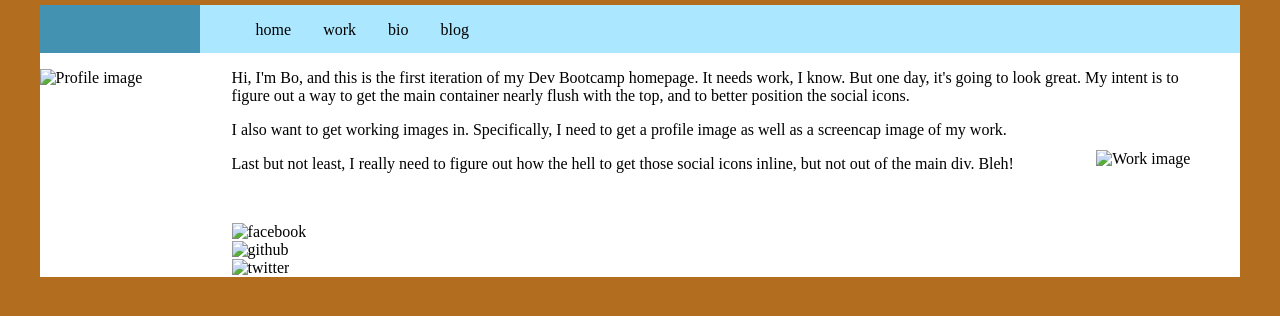
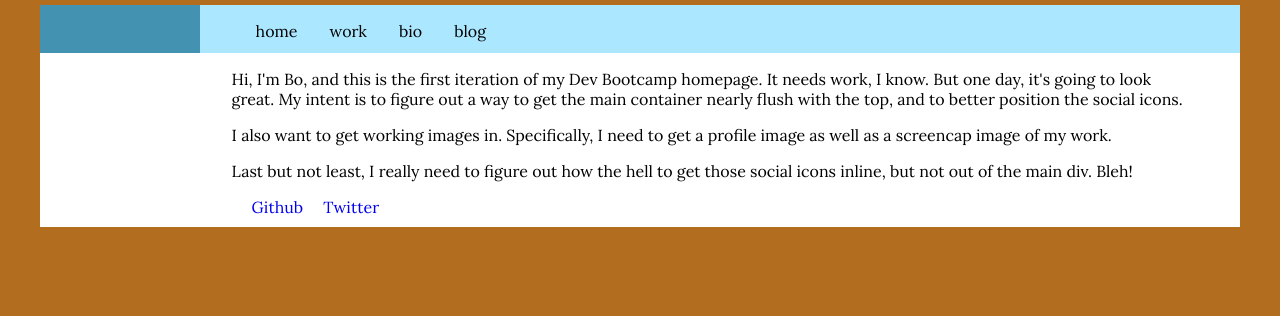
Before and after one commit to boguth/boguth.github.io, a plain HTML site: page index.html in a window 1280 px wide. Drawn offline with Linux system fonts and the light colour scheme.

Commit message:
Committing blog changes.

```diff
--- a/index.html
+++ b/index.html
@@ -4,11 +4,11 @@
     <title>the blog</title>
     <meta charset="UTF-8">
     <link rel="stylesheet" type="text/css" href="stylesheets/default.css">
+    <link href='http://fonts.googleapis.com/css?family=Lora:400,700' rel='stylesheet' type='text/css'>
   </head>
 
   <body>
     <div id="main-container">
-
       <section class="navbar-container">
         <ul class="navbar">
           <li><a href="#">home</a></li>
@@ -21,17 +21,14 @@
       <section class="main">
         <p>Hi, I'm Bo, and this is the first iteration of my Dev Bootcamp homepage. It needs work, I know. But one day, it's going to look great. My intent is to figure out a way to get the main container nearly flush with the top, and to better position the social icons.</p>
         <p>I also want to get working images in. Specifically, I need to get a profile image as well as a screencap image of my work. </p>
-        <img src="#" id="work-image" alt="Work image"/>
         <p>Last but not least, I really need to figure out how the hell to get those social icons inline, but not out of the main div. Bleh!</p>
       </section>
 
-      <img id="profile-image" src="#" alt="Profile image"/>
-
         <ul class="social-links">
-          <li><img src="#" alt="facebook" /></li>
-          <li><img src="#" alt="github" /></li>
-          <li><img src="#" alt="twitter" /></li>
+          <li><a href="https://github.com/boguth">Github</a></li>
+          <li><a href="https://twitter.com/boguthrie">Twitter</a></li>
         </ul>
+        <div id="floater"></div>
 
 
     </div>
--- a/stylesheets/default.css
+++ b/stylesheets/default.css
@@ -1,11 +1,13 @@
 body {
   padding-top:0px;
   background-color:#B26D1E;
+  font-family: 'Lora', serif;
 }
 
 main{
   background-color: white;
 }
+
 #main-container{
   background-color: white;
   width: 95%;
@@ -63,7 +65,12 @@ padding-right: 50px;
 
 .social-links li{
   list-style-type: none;
-  position: inline-block;
+  float: left;
+}
+
+.social-links li a{
+  text-decoration: none;
+  padding-left: 20px;
 }
 
 #work-image{
@@ -71,3 +78,8 @@ padding-right: 50px;
   position: relative;
   top: -5px;
 }
+
+#floater{
+  clear: both;
+  margin-bottom: 10px;
+}
```
Also changed, not shown: images/bopic.jpg (added), images/default_header.jpg (added).
